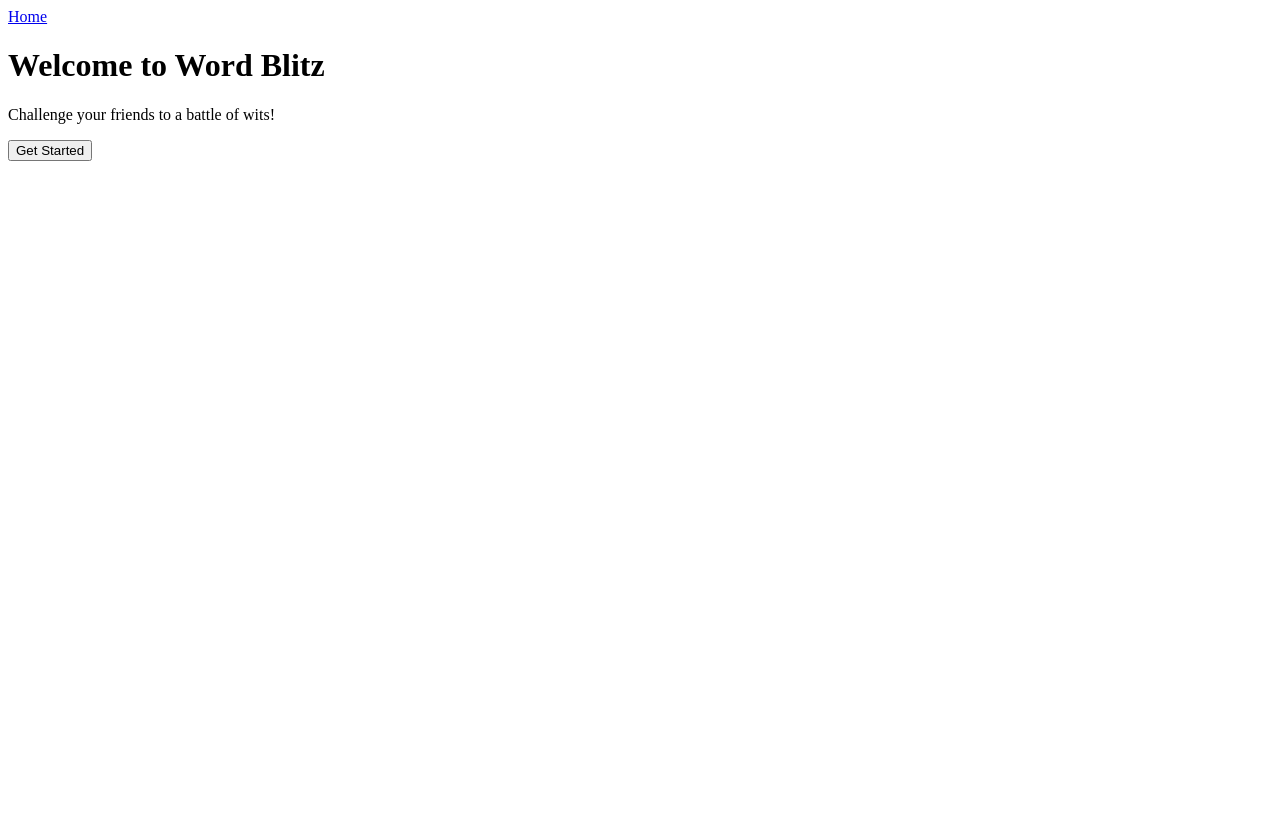
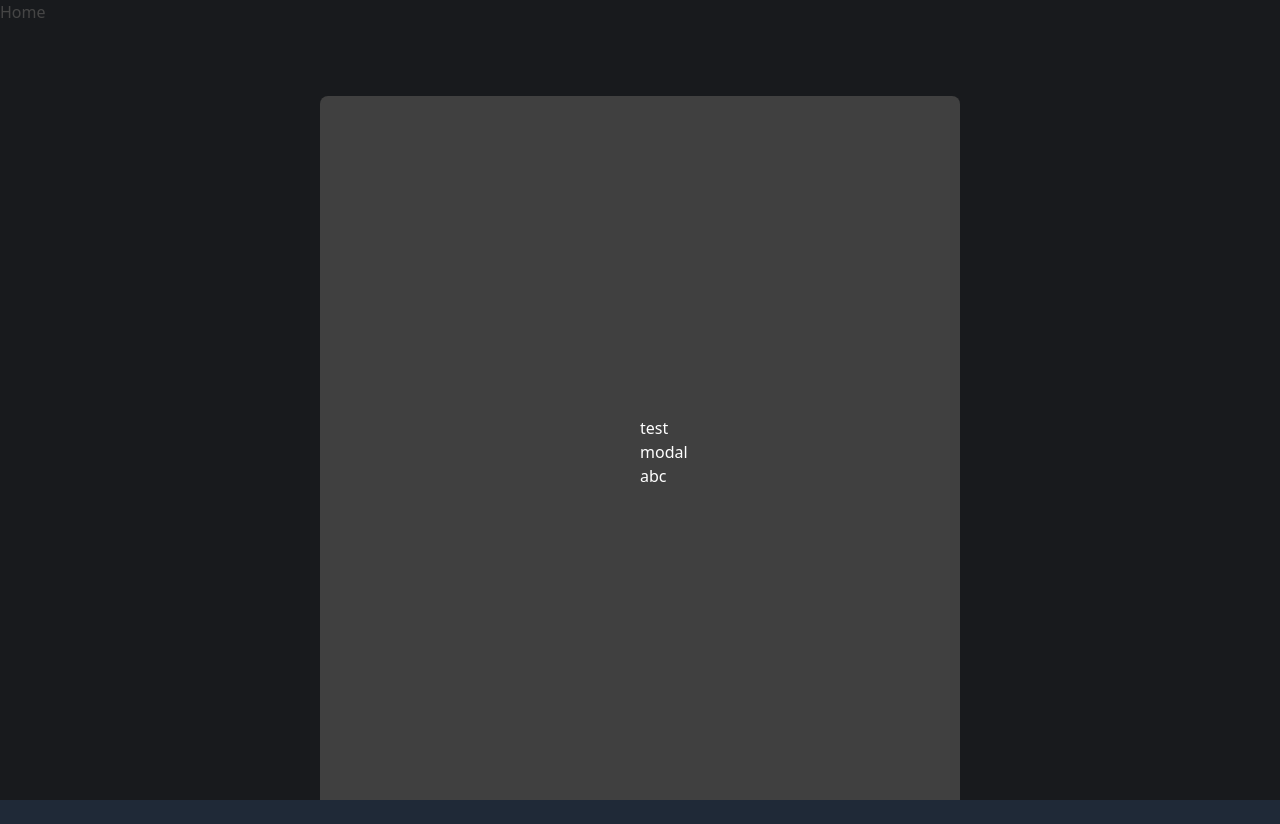
Before and after one commit to kzkit/word-blitz, a Vue app: page / in a window 1280 px wide. Before the commit the page ends 800 px from the top, so only its background shows below. Built offline with nearby package versions, Linux system fonts and the light colour scheme.

Commit message:
added modal

```diff
--- a/src/App.vue
+++ b/src/App.vue
@@ -3,12 +3,14 @@
 </script>
 
 <template>
+	<div class="bg-gray-800 relative text-white">
 		<header>
 			<nav>
 				<RouterLink to="/">Home</RouterLink>
 			</nav>
 		</header>
 		<RouterView />
+	</div>
 </template>
 
 <style></style>
--- /dev/null
+++ b/src/assets/index.css
@@ -0,0 +1,3 @@
+@tailwind base;
+@tailwind components;
+@tailwind utilities;
--- /dev/null
+++ b/src/components/Modal.vue
@@ -0,0 +1,10 @@
+<template>
+	<div
+		class="fixed z-10 left-0 right-0 top-0 w-full h-full pt-100 overflow-auto bg-neutral-900/80"
+	>
+		<div class="m-auto mt-24 p-80 w-2/5 bg-neutral-700 rounded-lg">
+			test modal abc
+		</div>
+	</div>
+</template>
+<script setup></script>
--- a/src/main.js
+++ b/src/main.js
@@ -1,6 +1,7 @@
 import { createApp } from 'vue'
 import App from './App.vue'
 import router from './router'
+import './assets/index.css'
 
 const app = createApp(App)
 
--- a/src/views/HomeView.vue
+++ b/src/views/HomeView.vue
@@ -1,9 +1,21 @@
-<script setup></script>
+<script setup>
+	import Modal from '../components/Modal.vue'
+	const handleModal = () => {}
+</script>
 
 <template>
-	<main class="mx-auto">
-		<h1 class="text-8xl">Welcome to Word Blitz</h1>
-		<p>Challenge your friends to a battle of wits!</p>
-		<button>Get Started</button>
+	<main class="flex h-screen justify-center items-center">
+		<div class="text-center">
+			<h1 class="text-xl md:text-6xl font-bold">Word Blitz</h1>
+			<p class="my-8">Challenge your friends to a battle of wits!</p>
+			<button
+				class="rounded-lg bg-sky-500 hover:bg-sky-500/50 font-bold p-1"
+				@click="handleModal"
+			>
+				Get Started
+			</button>
+			<h2 class="md:text-3xl mt-24">How to Play?</h2>
+		</div>
 	</main>
+	<Modal />
 </template>
```
Lines whose indentation alone changed are shown as unchanged.
